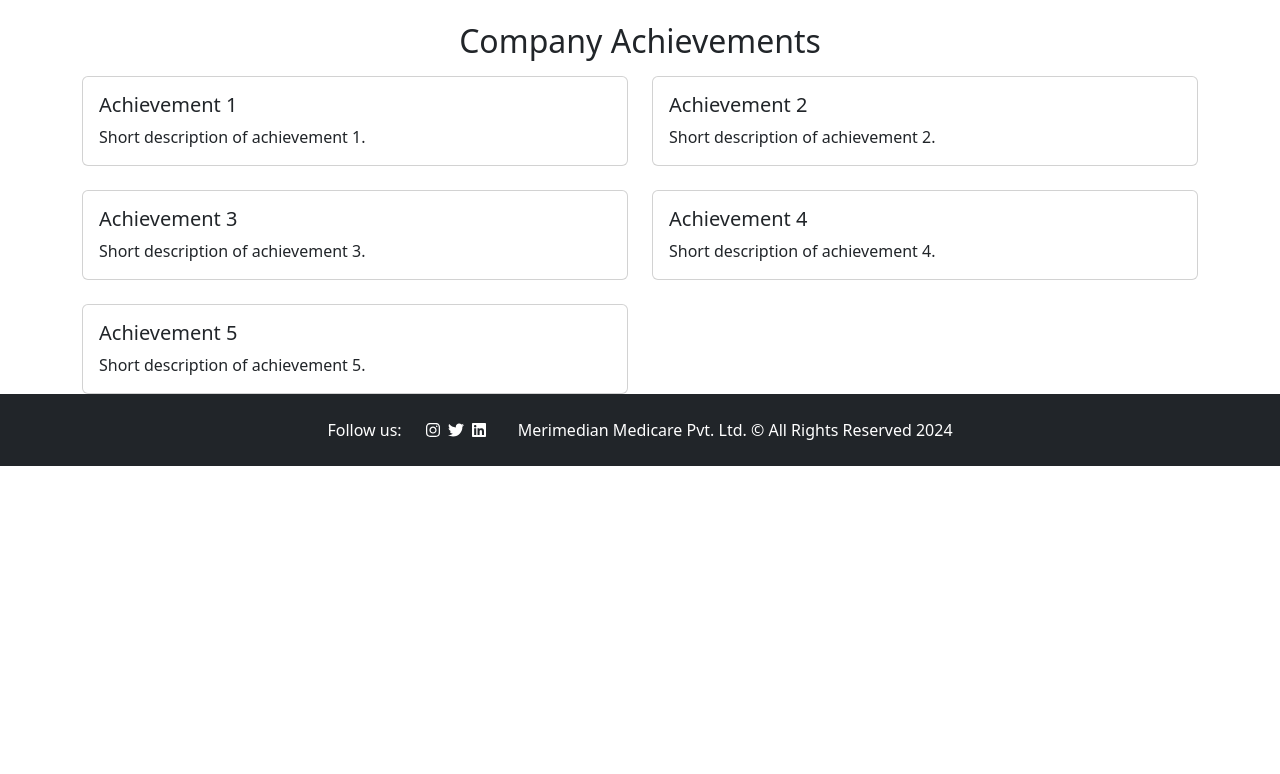
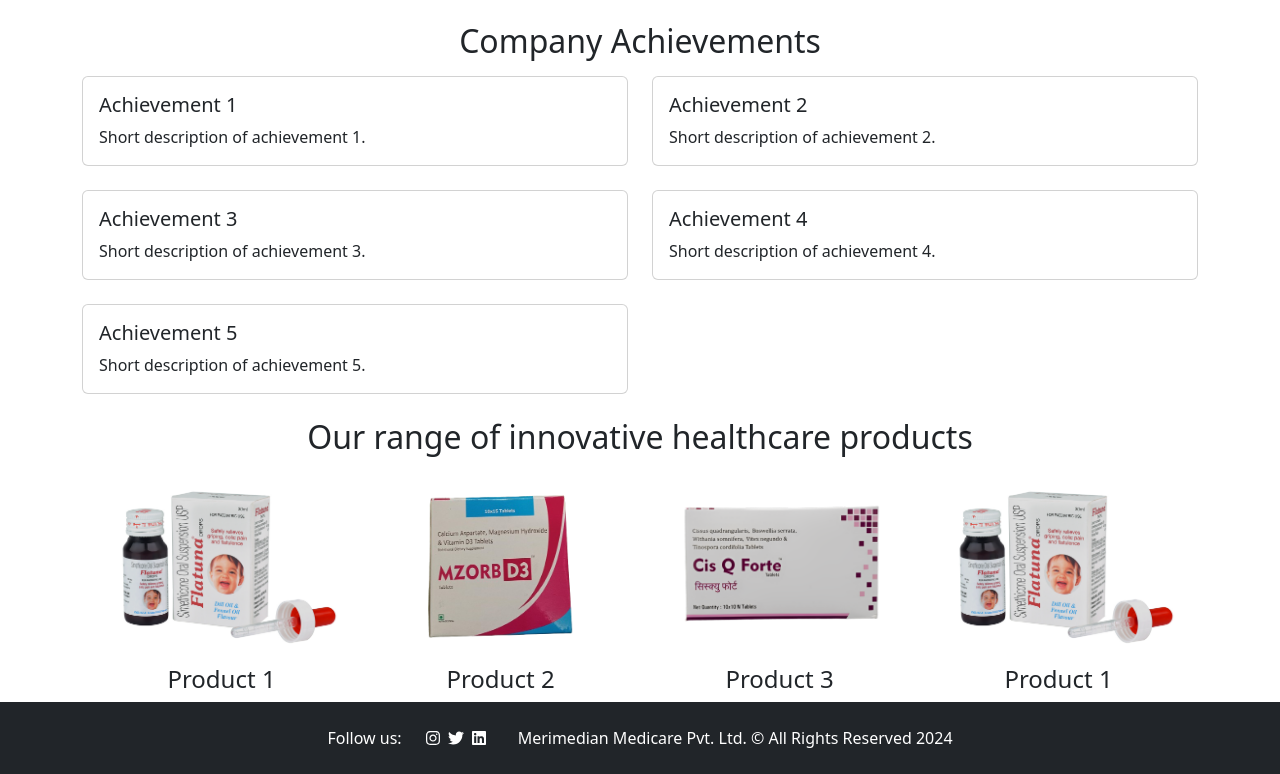
Before and after one commit to AtharvMirajkar/test-merimedian, a React (Vite) app: page / in a window 1280 px wide. Shown: the part 647-1421 px from the top of the page. Before the commit the page ends 1113 px from the top, so only its background shows below. Built offline with nearby package versions, Linux system fonts and the light colour scheme.

Commit message:
AddedFeatured Products om home page

```diff
--- a/package.json
+++ b/package.json
@@ -19,7 +19,9 @@
     "react-dom": "^18.2.0",
     "react-hook-form": "^7.51.3",
     "react-router-dom": "^6.22.3",
-    "reactstrap": "^9.2.2"
+    "react-slick": "^0.30.2",
+    "reactstrap": "^9.2.2",
+    "slick-carousel": "^1.8.1"
   },
   "devDependencies": {
     "@types/react": "^18.2.66",
--- a/src/components/FeaturedProducts.jsx
+++ b/src/components/FeaturedProducts.jsx
@@ -1,5 +1,67 @@
 import React from "react";
+import Slider from "react-slick";
+import "slick-carousel/slick/slick.css";
+import "slick-carousel/slick/slick-theme.css";
 
-const FeaturedProducts = () => {};
+import product1 from "../assets/medicine1.jpg";
+import product2 from "../assets/medicine2.png";
+import product3 from "../assets/medicine3.png";
+
+const FeaturedProducts = () => {
+  const products = [
+    { id: 1, title: "Product 1", imageUrl: product1 },
+    { id: 2, title: "Product 2", imageUrl: product2 },
+    { id: 3, title: "Product 3", imageUrl: product3 },
+    // Add more products as needed
+  ];
+
+  const settings = {
+    dots: true,
+    infinite: true,
+    speed: 500,
+    slidesToShow: 4, // Number of items to show at a time
+    slidesToScroll: 4, // Number of items to scroll at a time
+    autoplay: true,
+    autoplaySpeed: 3000,
+
+    responsive: [
+      {
+        breakpoint: 768,
+        settings: {
+          slidesToShow: 1,
+          slidesToScroll: 1,
+          arrows: true, // Show arrows
+          autoplay: true, // Enable autoplay
+          autoplaySpeed: 5000, // Autoplay speed in milliseconds
+        },
+      },
+    ],
+  };
+
+  return (
+    <div className="container mt-4">
+      <h2 className="text-center">
+        Our range of innovative healthcare products
+      </h2>
+      <div className="row justify-content-center">
+        <div className="col-12">
+          <Slider {...settings}>
+            {products.map((product) => (
+              <div key={product.id} className="text-center">
+                <img
+                  src={product.imageUrl}
+                  className="img-fluid rounded mx-auto" // Center image horizontally
+                  alt={product.title}
+                  style={{ maxHeight: "200px" }} // Specify dimensions here
+                />
+                <h4>{product.title}</h4>
+              </div>
+            ))}
+          </Slider>
+        </div>
+      </div>
+    </div>
+  );
+};
 
 export default FeaturedProducts;
```
Also changed, not shown: 1 other file (tests, documents, lock files or other folders).
